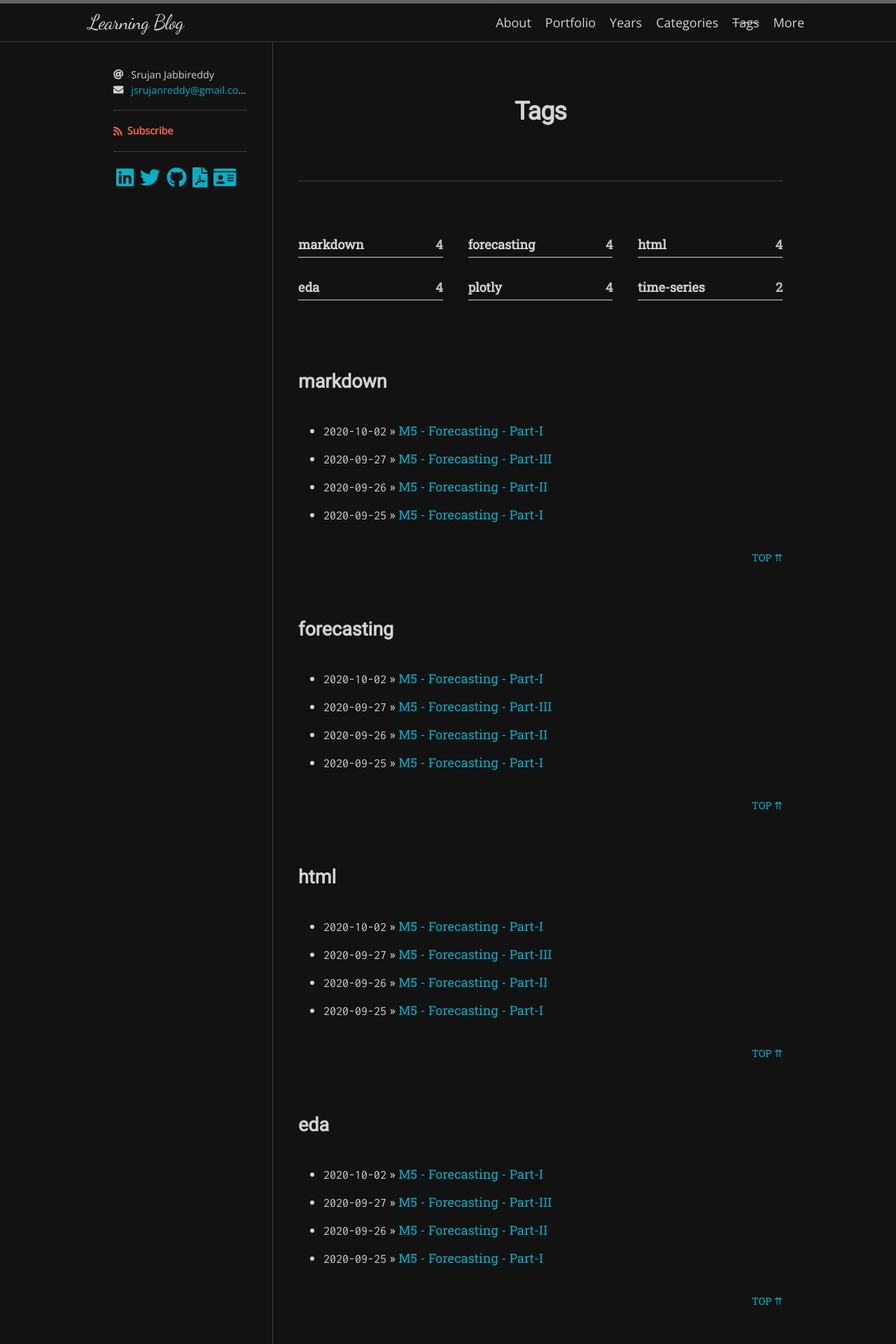
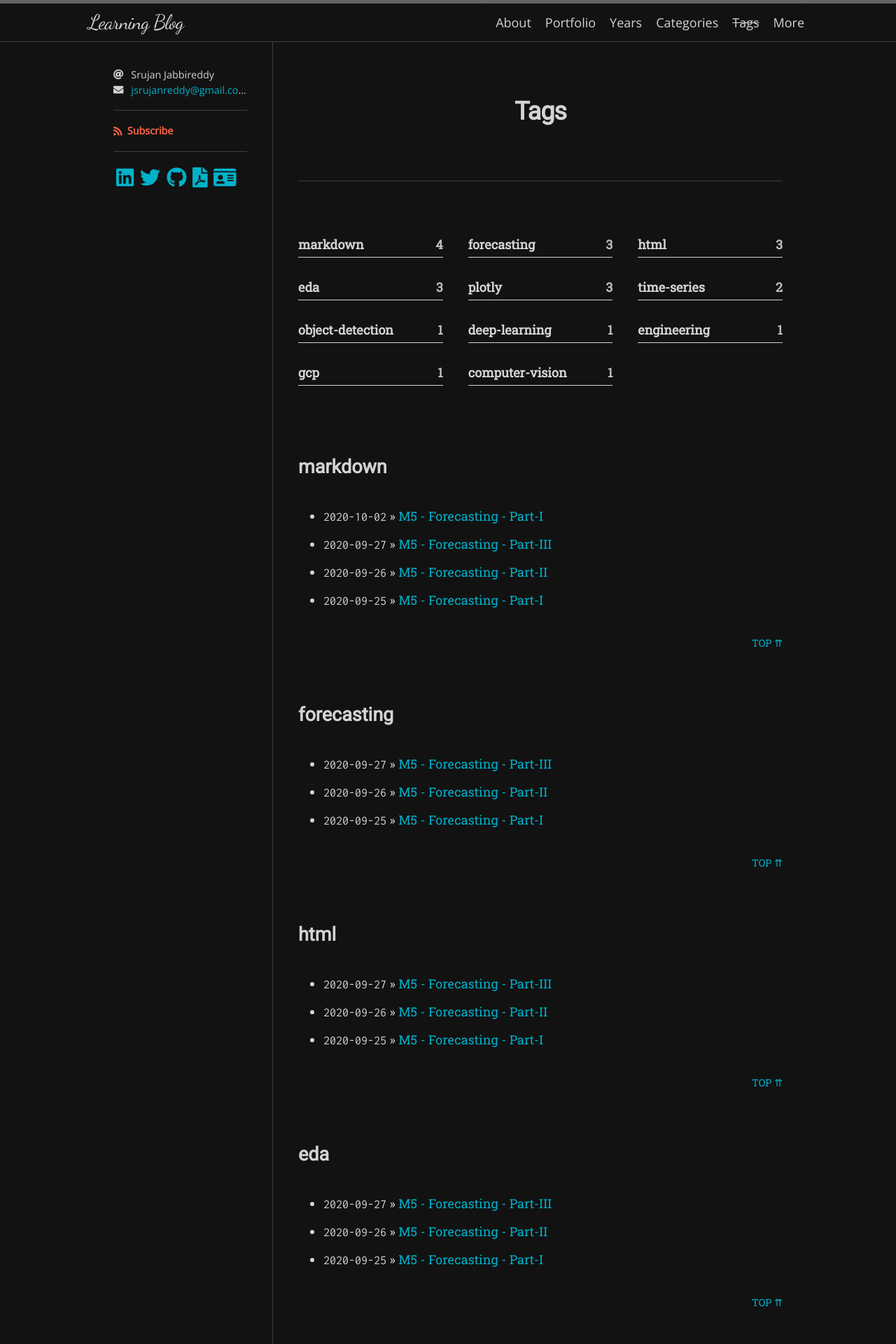
Before and after one commit to srujanreddyj/blog, a Jekyll site: the page built from tags.md, in a window 1280 px wide. Shown: the top 1920 px of the page at 70% size. Built offline with Jekyll 4.4.1, drawn with Linux system fonts in a browser that asks for light colours; nearby versions of some CDN libraries; some web fonts are replaced; some of the changed text lies outside the part shown.

Commit message:
Update 2020-10-02-airbnb.md

```diff
--- a/_posts/2020-10-02-airbnb.md
+++ b/_posts/2020-10-02-airbnb.md
@@ -2,8 +2,8 @@
 layout: post
 toc: true
 title: "M5 - Forecasting - Part-I"
-categories: portfolio
-tags: [markdown, forecasting, html, EDA, Plotly]
+categories: learnings
+tags: [markdown, object-detection, deep-learning, engineering, GCP, computer-vision]
 ---
 
 # An End-to-End Machine Learning Web App
```
